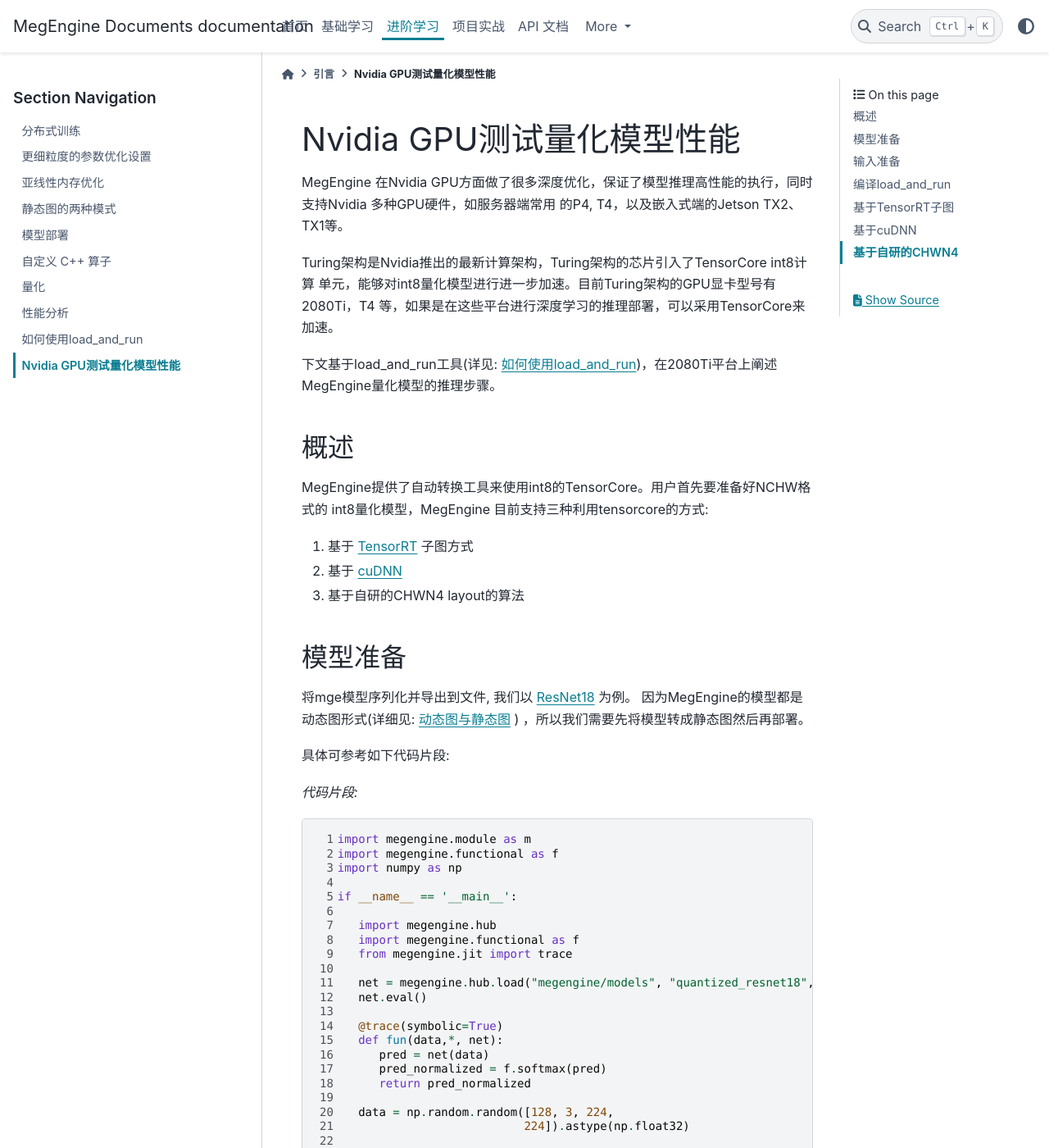
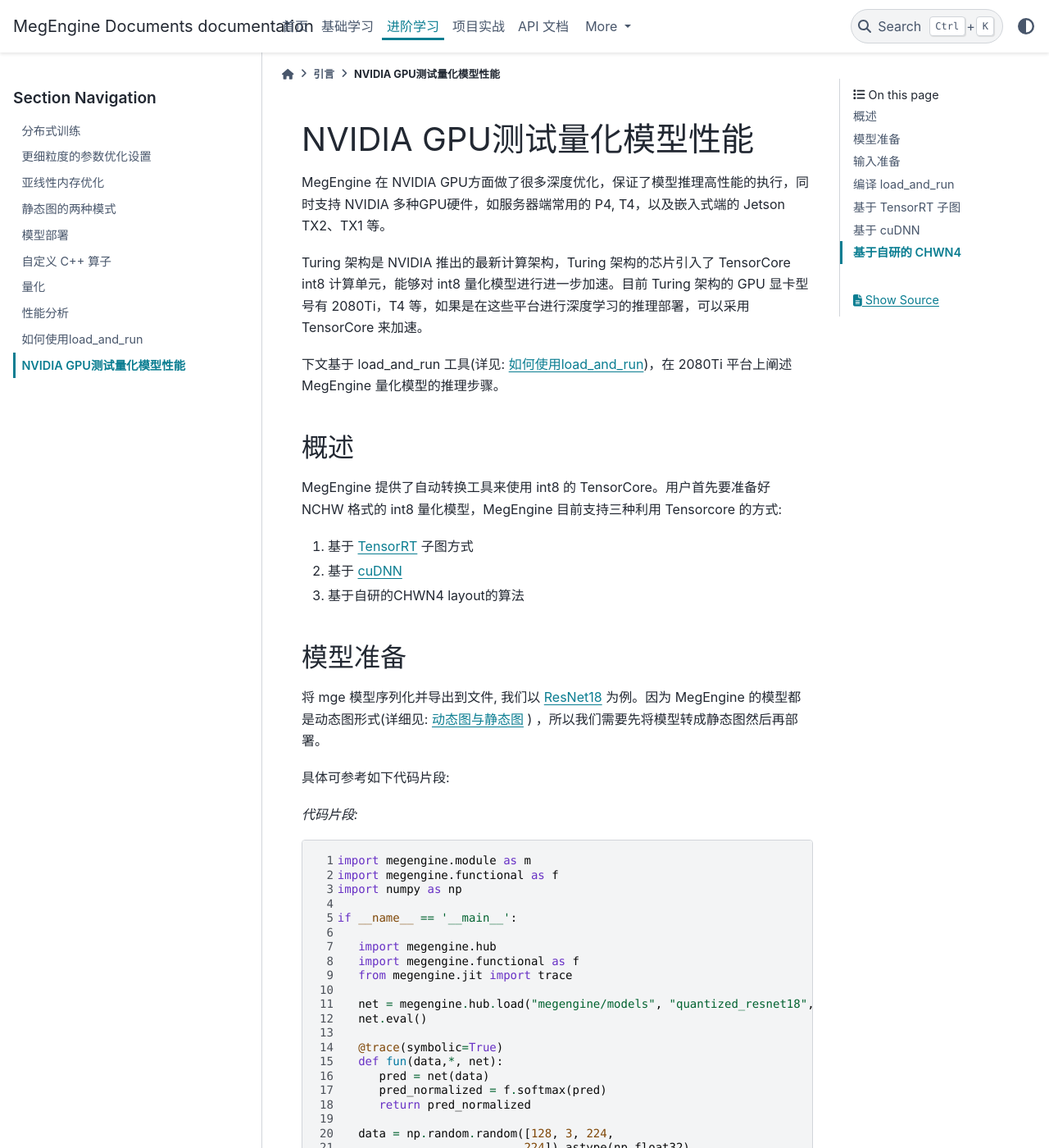
Before and after one commit to MegEngine/Docs, a Sphinx documentation site: the page built from source/advanced/inference_in_nvidia_gpu.rst, in a window 1280 px wide and 1400 px high. Shown: the whole window at 82% size. Built offline with Sphinx 7.4.7 and the PyData theme 0.15.4, drawn with Linux system fonts in a browser that asks for light colours; pages that are not in the unit, such as notebooks, are missing from menus; some of the changed text lies outside the part shown.

Commit message:
fix(typo): fix Nvidia to NVIDIA
GitOrigin-RevId: 6f387c56c56a4f07975c736eb0dc3d029b05a046

```diff
--- a/source/advanced/inference_in_nvidia_gpu.rst
+++ b/source/advanced/inference_in_nvidia_gpu.rst
@@ -27,8 +21,7 @@
 模型准备
 ------------------------------------
 
-将mge模型序列化并导出到文件, 我们以 `ResNet18 <https://github.com/MegEngine/Models/blob/master/official/quantization/models/resnet.py>`_ 为例。
-因为MegEngine的模型都是动态图形式(详细见: :ref:`dynamic_and_static_graph` ) ，所以我们需要先将模型转成静态图然后再部署。
+将 mge 模型序列化并导出到文件, 我们以 `ResNet18 <https://github.com/MegEngine/Models/blob/master/official/quantization/models/resnet.py>`_ 为例。因为 MegEngine 的模型都是动态图形式(详细见: :ref:`dynamic_and_static_graph` ) ，所以我们需要先将模型转成静态图然后再部署。
 
 具体可参考如下代码片段:
 
@@ -63,13 +56,13 @@
       fun.trace(data,net=net)
       fun.dump("resnet18.mge", arg_names=["data"], optimize_for_inference=True)
 
-执行脚本，并完成模型转换后，我们就获得了可以通过MegEngine c++ api加载的预训练模型文件 ``resnet18.mge``, 这里我们选取batchsize=128。
+执行脚本，并完成模型转换后，我们就获得了可以通过 MegEngine c++ api 加载的预训练模型文件 ``resnet18.mge``, 这里我们选取 batchsize=128。
 
 
 输入准备
 ---------------------------------------
 
-load_and_run 可以用 ``--input`` 选项直接设置模型文件的输入数据, 它支持.ppm/.pgm/.json/.npy等多种格式输入
+load_and_run 可以用 ``--input`` 选项直接设置模型文件的输入数据, 它支持 .ppm/.pgm/.json/.npy 等多种格式输入。
 
 测试输入图片如下:
 
@@ -79,7 +72,7 @@
     图1 猫
 
 
-因为模型的输入是float32, 且是NCHW, 需要先将图片转成npy格式。
+因为模型的输入是 float32, 且是 NCHW, 需要先将图片转成 npy 格式。
 
 .. code-block:: python
    :linenos:
@@ -94,23 +87,20 @@
 
    np.save('cat.npy', np.float32(cat))
 
-编译load_and_run
+编译 load_and_run
 -------------------------------------
 
 详见: :ref:`how_to_use_load_and_run`
 
 
-基于TensorRT子图
+基于 TensorRT 子图
 -------------------------------------
 
-NVIDIA `TensorRT <https://developer.nvidia.com/tensorrt>`_ 是一个高性能的深度学习推理库，
-MegEngine可以基于子图的方式对TensorRT进行集成。
-在模型加载的时候，通过图优化的方式遍历全图，识别出适用于TensorRT执行的算子，构成一个个连通子图，将这些子图转换成TensorRT算子，
-在运行期间，对于TensorRT算子自动调用TensorRT来执行。
+NVIDIA `TensorRT <https://developer.nvidia.com/tensorrt>`_ 是一个高性能的深度学习推理库，MegEngine 可以基于子图的方式对 TensorRT 进行集成。在模型加载的时候，通过图优化的方式遍历全图，识别出适用于 TensorRT 执行的算子，构成一个个连通子图，将这些子图转换成 TensorRT 算子，在运行期间，对于 TensorRT 算子自动调用TensorRT来执行。
 
-因为目前TensorRT子图优化pass是针对NCHW4的layout开发的，所以对于NCHW的网络，需要额外带上 ``--enable-nchw4`` 将NCHW网络转成NCHW4，然后再转成TensorRT子图。
+因为目前 TensorRT 子图优化 pass 是针对 NCHW4 的 layout 开发的，所以对于 NCHW 的网络，需要额外带上 ``--enable-nchw4`` 将 NCHW 网络转成 NCHW4，然后再转成 TensorRT 子图。
 
-下面所有的实验都开启了fastrun，关于fastrun的详细原理见: :ref:`how_to_use_load_and_run` 。
+下面所有的实验都开启了fastrun，关于 fastrun 的详细原理见: :ref:`how_to_use_load_and_run` 。
 
 
 .. code-block:: bash
@@ -144,10 +134,10 @@
     === finished test #0: time=61.656ms avg_time=6.166ms sd=0.629ms minmax=5.721,7.592
 
 
-基于cuDNN
+基于 cuDNN
 -----------------------------------------
 
-`cuDNN <https://developer.nvidia.com/cudnn>`_ 是Nvidia 针对GPU开发深度学习原语库，它提供了很多高度优化的算子如前向卷积，后向卷积，池化等等。为了充分利用Tensorcore，cuDNN定义了 `NC/32HW32 <https://docs.nvidia.com/deeplearning/sdk/cudnn-developer-guide/index.html#nc32hw32-layout-x32>`_ ，为此我们原始的NCHW的网络需要转换到对应的layout才能调用cudnn的算子。
+`cuDNN <https://developer.nvidia.com/cudnn>`_ 是 NVIDIA 针对 GPU 开发深度学习原语库，它提供了很多高度优化的算子如前向卷积，后向卷积，池化等等。为了充分利用 Tensorcore，cuDNN 定义了 `NC/32HW32 <https://docs.nvidia.com/deeplearning/sdk/cudnn-developer-guide/index.html#nc32hw32-layout-x32>`_ ，为此我们原始的 NCHW 的网络需要转换到对应的 layout 才能调用 cuDNN 的算子。
 
 load_and_run 可以通过 ``--enable-nchw32`` 这个选项开启layout转换。
 
@@ -176,10 +166,10 @@
     === finished test #0: time=92.370ms avg_time=9.237ms sd=0.941ms minmax=7.687,9.873
 
 
-基于自研的CHWN4
+基于自研的 CHWN4
 -----------------------------------------
 
-除了前面两种基于Nvidia的sdk来加速Cuda上推理，MegEngine内部针对Tensorcore自研了CHWN4的layout的算法，这种Layout主要针对MegEngine内部自定义或者非标准的算子（如BatchConv, GroupLocal等）开发的，同时也支持标准的卷积算子。因为这种格式优先存放batch维的数据。在batch size较大的情况下，能很好地提升算子在GPU平台的性能。
+除了前面两种基于 NVIDIA 的 sdk 来加速 CUDA 上推理，MegEngine 内部针对 Tensorcore 自研了 CHWN4 的 layout 的算法，这种 layout 主要针对 MegEngine 内部自定义或者非标准的算子（如 BatchConv, GroupLocal 等）开发的，同时也支持标准的卷积算子。因为这种格式优先存放 batch 维的数据。在 batch size 较大的情况下，能很好地提升算子在 GPU 平台的性能。
 
 开启方式类似，只需要传入 ``--enable-chwn4`` 即可。
 
```
Also changed, not shown: other parts of source/advanced/inference_in_nvidia_gpu.rst (+5 -11 lines).
